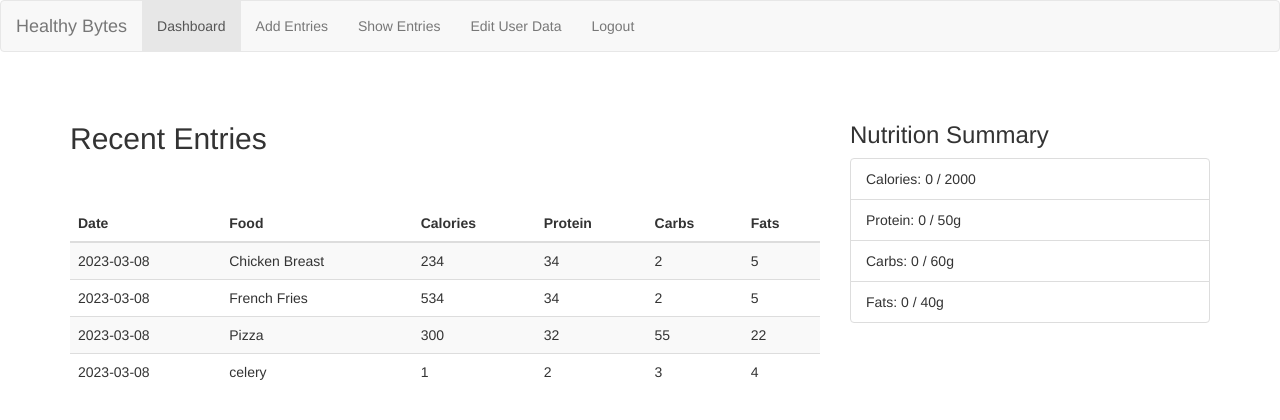
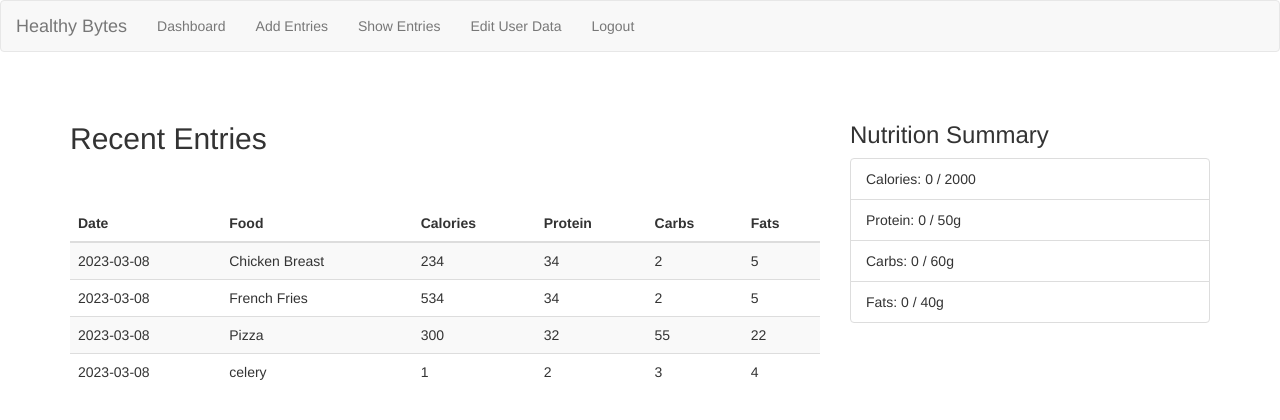
Before and after one commit to ToddSpainhour/swe-5063-healthy-bytes, a PHP site: page /dashboard.php in a window 1280 px wide. Shown: the top 420 px of the page. Run offline with PHP 8.4, Linux system fonts and the light colour scheme; a user stored in the database is signed in; data comes from the database, SQL or seed files in the repository; some libraries are stand-ins or nearby versions.

Commit message:
Get rid of active class on Dashboard

```diff
--- a/navbar.php
+++ b/navbar.php
@@ -17,7 +17,7 @@
         <!-- Collect the nav links, forms, and other content for toggling -->
         <div class="collapse navbar-collapse" id="bs-example-navbar-collapse-1">
             <ul class="nav navbar-nav">
-                <li class="active"><a href="dashboard.php">Dashboard</a></li>
+                <li><a href="dashboard.php">Dashboard</a></li>
                 <li><a href="days.php">Add Entries</a></li>
                 <li><a href="show_entries.php">Show Entries</a></li>
                 <li><a href="edit_user_data.php">Edit User Data</a></li>
```
